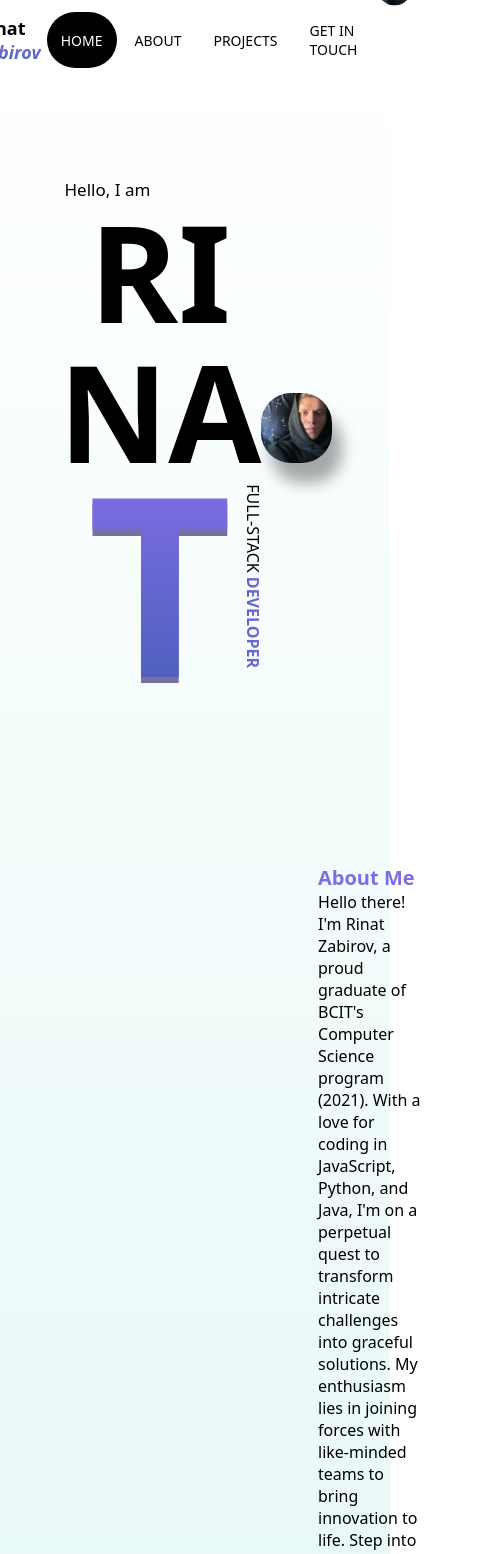
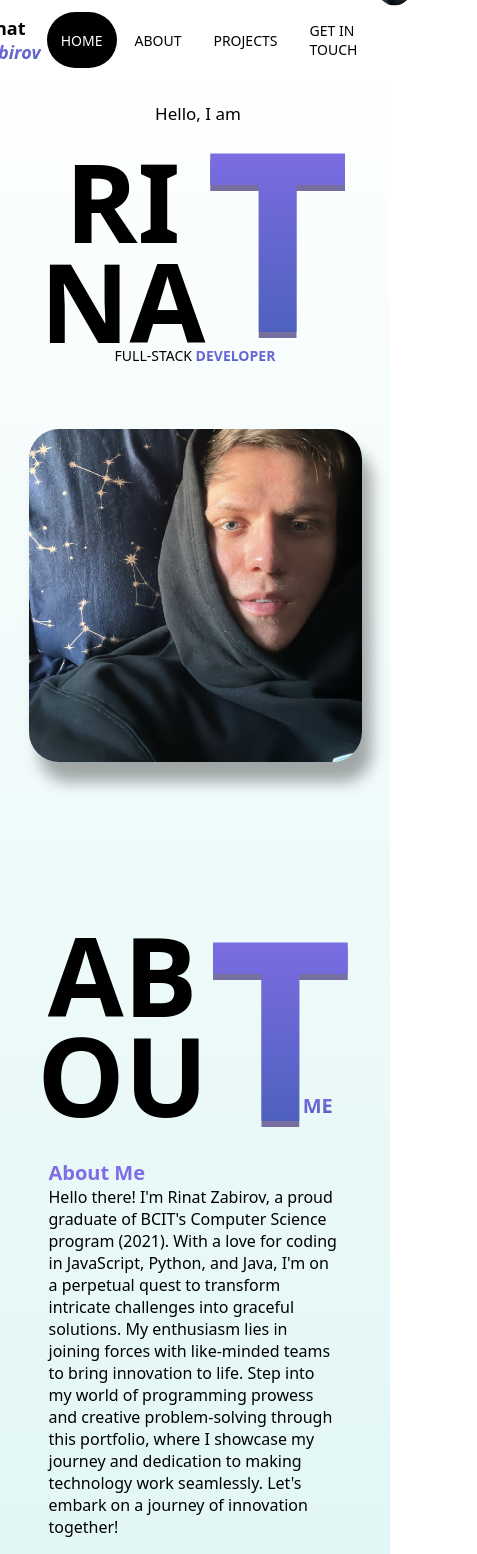
Before and after one commit to fifthcalibr/PORTFOLIO_PROJECT, a React (Vite) app: page / in a window 390 px wide. Shown: the top 1554 px of the page, 477 px wide, since content can reach past the window. Built offline with nearby package versions, Linux system fonts and the light colour scheme.

Commit message:
Responsive added except Nav

```diff
--- a/src/App.scss
+++ b/src/App.scss
@@ -12,12 +12,14 @@
 }
 
 .App {
-    min-height: 100vh;
+    //min-height: 100vh;
     display: flex;
     flex-direction: column;
     justify-content: flex-start;
     align-items: center;
-    font-family: system-ui, -apple-system, BlinkMacSystemFont, 'Segoe UI', Roboto, Oxygen, Ubuntu, Cantarell, 'Open Sans', 'Helvetica Neue', sans-serif;
+    font-family: system-ui, -apple-system, BlinkMacSystemFont, "Segoe UI",
+        Roboto, Oxygen, Ubuntu, Cantarell, "Open Sans", "Helvetica Neue",
+        sans-serif;
     //background-color: #cecece;
     //background-color: white;
     background: linear-gradient(#fff, #a9e7e4);
@@ -37,6 +39,7 @@
             justify-content: flex-start;
             align-items: center;
             min-height: 100vh;
+            margin: auto;
             width: 70%;
         }
 
@@ -78,3 +81,17 @@
 html {
     scroll-behavior: smooth;
 }
+
+@media screen and (max-width: 900px) {
+    .App {
+        main {
+            padding: 0 10px;
+
+            .page {
+                width: 90%;
+                max-width: 90%;
+                padding: 60px 0;
+            }
+        }
+    }
+}
--- a/src/Components/Footer/Footer.scss
+++ b/src/Components/Footer/Footer.scss
@@ -1,24 +1,49 @@
 .footer {
     width: 100%;
-    min-height: 20vh;
+    min-height: 50vh;
     text-align: center;
     display: flex;
     flex-direction: column;
-    background-color: rgba(255, 255, 255, 0.24);
+    justify-content: center;
+    background-color: rgba(255, 255, 255, 0.542);
+    position: relative;
 
-    a {
-        margin: 10px;
-        font-size: 14px;
-        text-decoration: none;
-        color: var(--clr-i);
-        transition: all .3s;
+    .custom-shape-divider-top-1692215470 {
+        position: absolute;
+        top: 0;
+        left: 0;
+        width: 100%;
+        overflow: hidden;
+        line-height: 0;
+    }
+
+    .custom-shape-divider-top-1692215470 svg {
+        position: relative;
+        display: block;
+        width: calc(100% + 1.3px);
+        height: 94px;
+    }
+
+    .custom-shape-divider-top-1692215470 .shape-fill {
+        fill: #a9e7e4bd;
+    }
+    .link-home {
+        font-size: 24px;
+        margin-bottom: 10px;
+
+        & a{
+            text-decoration: none;
+            color: var(--clr-i);
+            transition: all 0.3s;
+
 
         &:hover {
-            color: white;
+            color: #3336;
         }
+        }
+
     }
 }
-
 
 .socials-wrapper {
     position: relative;
@@ -29,12 +54,9 @@
     justify-content: center;
     gap: 20px;
 
-    .quick-links {
-        font-weight: 500;
-        font-size: 18px;
-    }
-
     .socials {
         display: flex;
+        flex-wrap: wrap;
+        align-items: center;
     }
 }
--- a/src/Components/ProjectTemplate/ProjectTemplate.jsx
+++ b/src/Components/ProjectTemplate/ProjectTemplate.jsx
@@ -11,9 +11,12 @@ function ProjectTemplate({ projectName, projectDesc, tags, img, link }) {
 
                 <p className="project-desc">
                     {" "}
-                    <a href={link} target="_blank" className="github-link">
-                        <h2>Github Link</h2>
-                    </a>
+                    <h2>
+                        {" "}
+                        <a href={link} target="_blank" className="github-link">
+                            Github Link
+                        </a>
+                    </h2>
                     {projectDesc}
                 </p>
                 <div className="tags">
--- a/src/Components/ProjectTemplate/ProjectTemplate.scss
+++ b/src/Components/ProjectTemplate/ProjectTemplate.scss
@@ -29,6 +29,18 @@
             background-color: rgba(255, 255, 255, 0.505);
             border-radius: 10px;
             padding: 10px;
+
+            .github-link {
+                cursor: pointer;
+                transition: transform .3s;
+                text-decoration: underline;
+                color: #333;
+                font-size: 18px;
+
+                &:hover {
+                    color: var(--clr-i);
+                }
+            }
         }
 
         .tags {
@@ -65,31 +77,12 @@
                 }
             }
         }
-
-        .github-link {
-            cursor: pointer;
-            border-radius: 10px;
-            transition: transform .3s;
-            text-decoration: underline;
-            text-decoration-color: var(--clr-ii);
-
-            h2 {
-                font-weight: normal;
-                font-size: 17px;
-                color: var(--clr-ii);
-            }
-
-            &:hover {
-                transform: scale(1.06);
-            }
-        }
     }
 
     .project-image {
         display: flex;
         flex: 2;
         border-radius: 10px;
-        background-color: rebeccapurple;
         aspect-ratio: 4/3;
         cursor: pointer;
         overflow: hidden;
@@ -101,3 +94,36 @@
         }
     }
 }
+
+@media screen and (max-width: 600px) {
+    .project {
+        flex-direction: column;
+        padding: 0;
+
+        .project-details {
+            width: 100%;
+            align-items: center;
+
+            .tags {
+                margin-top: 40px;
+                align-items: center;
+
+                .tags-wrapper {
+                    justify-content: space-between;
+
+                    .tag {
+                        border-radius: 100px;
+                    }
+                }
+            }
+        }
+
+        .project-image {
+            width: 100%;
+
+            img {
+                aspect-ratio: 2/2;
+            }
+        }
+    }
+}
--- a/src/Components/Social/Social.scss
+++ b/src/Components/Social/Social.scss
@@ -4,14 +4,15 @@
     gap: 10px;
     background: linear-gradient(45deg, var(--clr-i), var(--clr-ii));
     border-radius: 10px;
+    padding: 12px 15px;
     margin: 10px;
     //filter: drop-shadow(5px 5px 5px rgba(0, 0, 0, 0.274));
     //-webkit-filter: drop-shadow(5px 5px 5px rgba(0, 0, 0, 0.274));
     //-ms-filter: drop-shadow(5px 5px 5px rgba(0, 0, 0, 0.274));
     box-shadow: 5px 5px 5px rgba(0, 0, 0, 0.274);
     cursor: pointer;
-    transition: scale .2s;
-    -webkit-transition: -webkit-transform .2s;
+    transition: scale 0.2s;
+    -webkit-transition: -webkit-transform 0.2s;
 
     a {
         display: flex;
@@ -39,3 +40,18 @@
         //font-family: raleway;
     }
 }
+
+@media screen and (max-width: 600px) {
+    .social {
+        width: 150px;
+        border-radius: 100px;
+
+        img {
+            height: 35px;
+        }
+
+        h1 {
+            font-size: 16px;
+        }
+    }
+}
--- a/src/Pages/About/About.scss
+++ b/src/Pages/About/About.scss
@@ -64,3 +64,32 @@
         }
     }
 }
+
+@media screen and (max-width: 600px) {
+    .about {
+        flex-direction: column;
+        margin-top: 20px;
+        gap: 5px;
+
+        .name {
+            flex-direction: row;
+            justify-content: center;
+            align-items: center;
+            margin-bottom: 10px;
+
+            .txt {
+                font-size: 110px;
+                line-height: 100px;
+
+                &.lg {
+                    font-size: 250px;
+                    line-height: 200px;
+                }
+            }
+
+            .me {
+                right: 20px;
+            }
+        }
+    }
+}
--- a/src/Pages/Contact/Contact.scss
+++ b/src/Pages/Contact/Contact.scss
@@ -30,7 +30,7 @@
                 a {
                     text-decoration: none;
                     color: var(--clr-ii);
-                    transition: .3s ease;
+                    transition: 0.3s ease;
 
                     &:hover {
                         color: white;
@@ -88,7 +88,7 @@
 
                     &:hover {
                         color: var(--clr-i);
-                        background-color: rgba(255, 255, 255, 0.663);;
+                        background-color: rgba(255, 255, 255, 0.663);
                         transition: all 0.3s;
                     }
                 }
@@ -96,3 +96,15 @@
         }
     }
 }
+
+@media screen and (max-width: 1024px) {
+    .contact {
+        .contact-details {
+            flex-direction: column;
+            align-items: center;
+            .form {
+                width: 100%;
+            }
+        }
+    }
+}
--- a/src/Pages/Home/Home.scss
+++ b/src/Pages/Home/Home.scss
@@ -104,3 +104,51 @@
         }
     }
 }
+
+@media screen and (max-width: 600px) {
+    .home {
+        flex-direction: column;
+        margin-top: 20px;
+
+        .details {
+            align-items: center;
+            margin-bottom: 10px;
+            gap: 10px;
+            translate: 0 -90px;
+
+            .name {
+                flex-direction: row;
+                justify-content: center;
+                align-items: center;
+                margin-bottom: 10px;
+                width: 100%;
+
+                .txt {
+                    font-size: 110px;
+                    line-height: 100px;
+
+                    &:nth-child(2) {
+                        margin-bottom: 30px;
+                    }
+
+                    &.lg {
+                        font-size: 250px;
+                        line-height: 200px;
+                    }
+                }
+
+                .stack {
+                    rotate: 0deg;
+                    font-size: 14px;
+                    left: 50%;
+                    translate: -50%;
+                }
+            }
+
+        }
+        .profile-img {
+            width: 100%;
+            translate: 0 -80px;
+        }
+    }
+}
--- a/src/Pages/Projects/Projects.scss
+++ b/src/Pages/Projects/Projects.scss
@@ -3,7 +3,7 @@
     display: flex;
     width: 100%;
     align-items: center;
-    margin: auto;
+    //margin: auto;
     gap: 100px;
     overflow-x: scroll;
     scroll-snap-type: x mandatory;
```
Also changed, not shown: src/Components/Footer/Footer.jsx (+38 -15 lines).
